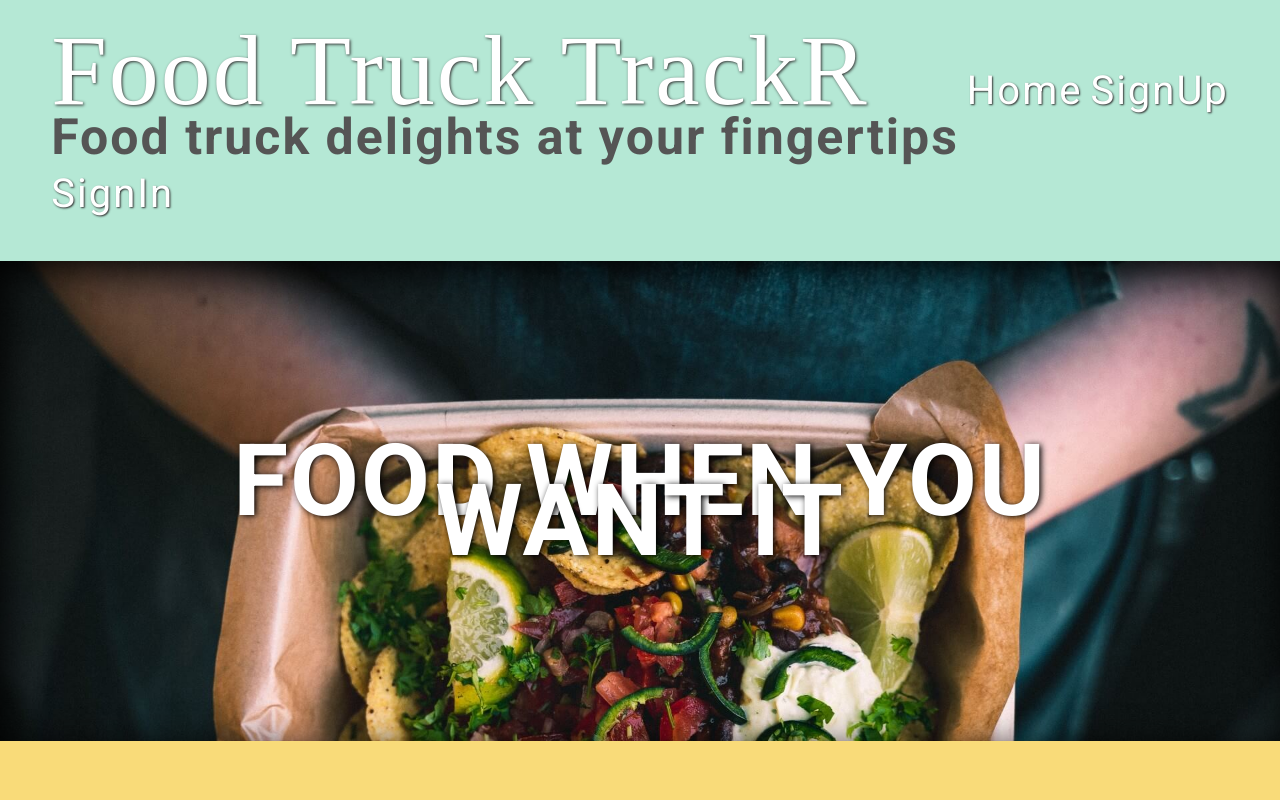
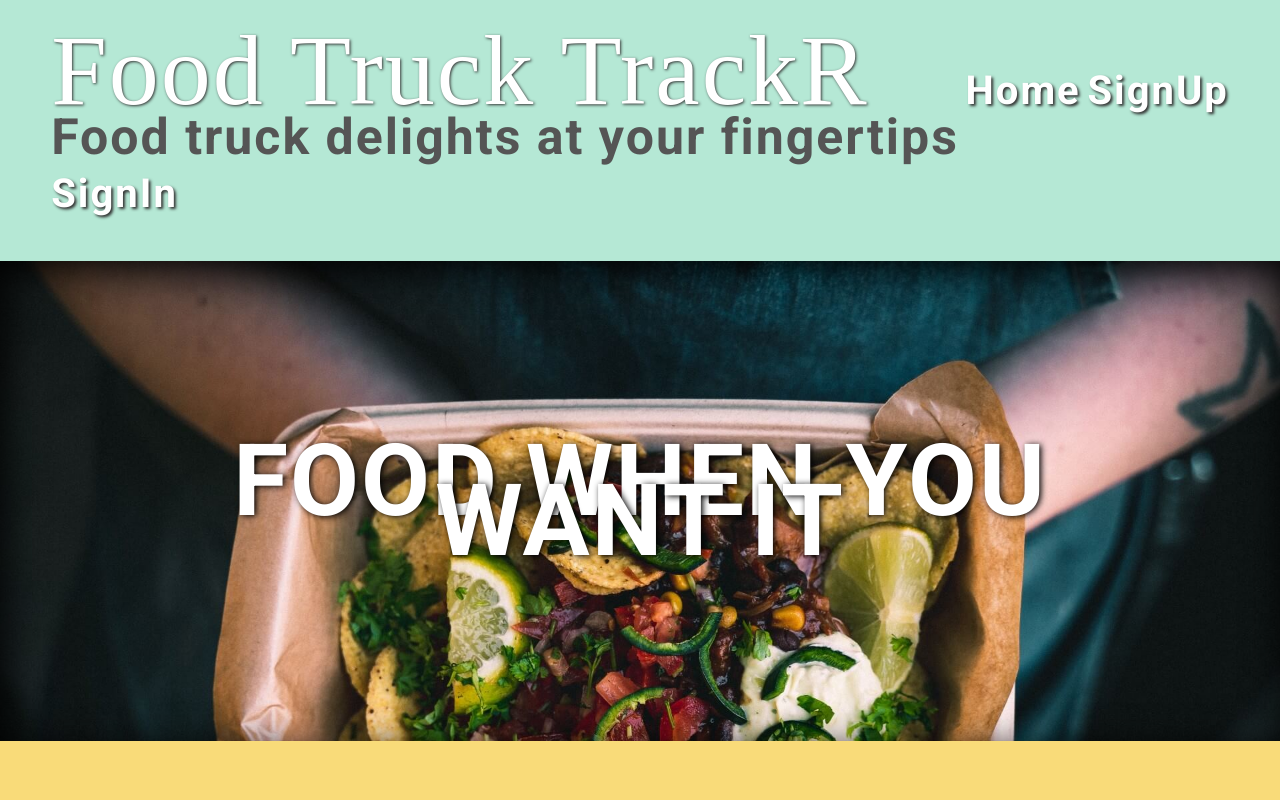
Before and after one commit to MileyWright/front-end, a React (Create React App) app: page / in a window 1280 px wide. Shown: the top 800 px of the page. Built offline with nearby package versions, Linux system fonts and the light colour scheme; a web font is replaced by a local one.

Commit message:
adjusted readability of nav links

```diff
--- a/src/components/Nav.js
+++ b/src/components/Nav.js
@@ -42,6 +42,8 @@ const NavContainer = styled.nav`
 
 const StyledLink = styled(Link)`
     font-size: 2rem;
+    font-weight: 700;
+    text-shadow: 2px 2px 3px #333;
 
     @media (min-width: 300px) {
       font-size: 2.5rem;
```
